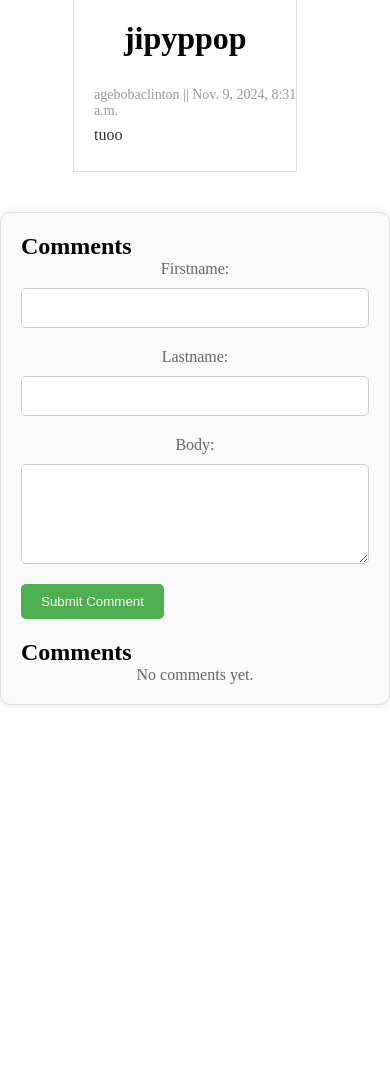
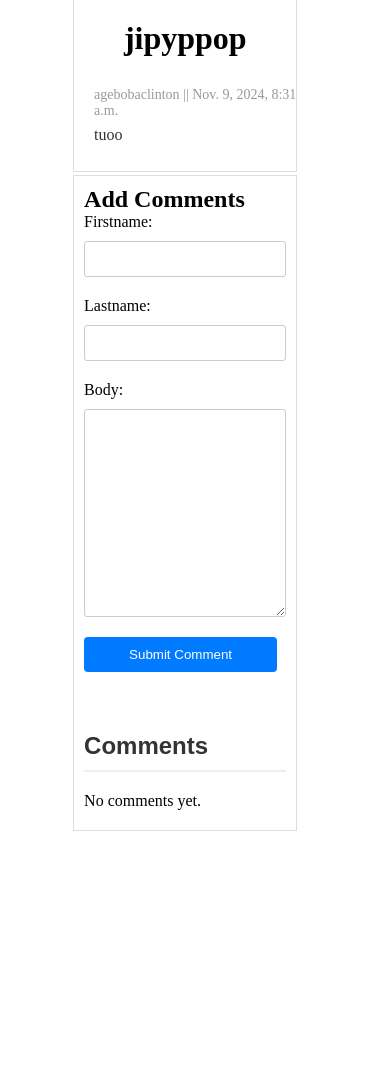
Before and after one commit to Clincios/mysite2, a Django app: a page that uses blog1/templates/blog1/details.html in a window 390 px wide; the page is wider, and only the part inside the window is pictured. Shown: the part 932-2003 px from the top of that part. Run offline with Django 5.2, Linux system fonts and the light colour scheme; data comes from the database, SQL or seed files in the repository; both versions use the stored data as it was after the commit.

Commit message:
added comments

```diff
--- a/blog1/forms.py
+++ b/blog1/forms.py
@@ -17,4 +17,4 @@ class SearchForm(forms.Form):
 class CommentForm(forms.ModelForm):
     class Meta:
         model = Comment
-        fields = ['firstname','lastname','body']
+        fields = ('firstname','lastname','body')
--- a/blog1/static/blog1/styles.css
+++ b/blog1/static/blog1/styles.css
@@ -348,7 +348,7 @@ input::placeholder {
   }
 
 .contact-form button[type="submit"] {
-  background-color: rgb(181, 31, 31);
+  background-color: #007bff;
   color: white;
   padding: 10px 45px;
   border: none;
@@ -358,6 +358,74 @@ input::placeholder {
 .contact-form button[type="submit"]:hover{
   background-color: #10182F;
 }
+
+/* Comments Section Container */
+.means h2 {
+  font-family: 'Arial', sans-serif;
+  color: #333;
+  padding-top: 60px;
+  margin-bottom: 20px;
+  padding-bottom: 10px;
+  border-bottom: 2px solid #eee;
+}
+
+/* Comments List */
+.meant ul {
+  list-style: none;
+  padding: 0;
+  margin: 0;
+}
+
+/* Individual Comment */
+.meant li {
+  list-style: none;
+  background-color: #f9f9f9;
+  border-radius: 8px;
+  padding: 15px;
+  margin-bottom: 15px;
+  box-shadow: 0 2px 4px rgba(0,0,0,0.1);
+}
+
+/* Comment Author */
+.meant strong {
+  color: #2c3e50;
+  font-size: 1.1em;
+}
+
+/* Posted Date */
+.meant small {
+  color: #666;
+  margin-left: 10px;
+  font-style: italic;
+}
+
+/* Comment Body */
+.meant li p {
+  margin-top: 10px;
+  color: #444;
+  line-height: 1.6;
+}
+
+/* No Comments Message */
+.meant ul p {
+  color: #666;
+  font-style: italic;
+  text-align: center;
+  padding: 20px;
+}
+
+/* Separator between name and date */
+.meant strong + small::before {
+  content: "||";
+  margin: 0 1px;
+  color: #ccc;
+}
+/* Optional hover effect */
+.meant li:hover {
+  transform: translateY(-2px);
+  transition: transform 0.2s ease;
+}
+
 
 /* ----------------------------------------Pagination-------------------------------------------------------------- */
 .pagination-bar {
@@ -414,90 +482,4 @@ input::placeholder {
       margin-bottom: 10px;
   }
 /* ----------------------------------------------------Comments------------------------------------------------------------- */
-/* comments.css */
-
-/* Comment container */
-.comments {
-  max-width: 800px;
-  margin: 40px auto;
-  padding: 20px;
-  background-color: #f9f9f9;
-  border: 1px solid #ddd;
-  border-radius: 10px;
-  box-shadow: 0 0 10px rgba(0, 0, 0, 0.1);
 }
-
-/* Comment form */
-.comments form {
-  margin-bottom: 20px;
-}
-
-.comments label {
-  display: block;
-  margin-bottom: 10px;
-}
-
-.comments input[type="text"], .comments input[type="text"] {
-  width: 100%;
-  height: 40px;
-  margin-bottom: 20px;
-  padding: 10px;
-  border: 1px solid #ccc;
-  border-radius: 5px;
-}
-
-.comments textarea {
-  width: 100%;
-  height: 100px;
-  padding: 10px;
-  border: 1px solid #ccc;
-  border-radius: 5px;
-  resize: vertical;
-}
-
-.comments button[type="submit"] {
-  background-color: #4CAF50;
-  color: #fff;
-  padding: 10px 20px;
-  border: none;
-  border-radius: 5px;
-  cursor: pointer;
-}
-
-.comments button[type="submit"]:hover {
-  background-color: #3e8e41;
-}
-
-/* Comment list */
-.comments ul {
-  list-style: none;
-  padding: 0;
-  margin: 0;
-}
-
-.comments li {
-  margin-bottom: 20px;
-  padding: 20px;
-  border-bottom: 1px solid #ccc;
-}
-
-.comments li:last-child {
-  border-bottom: none;
-}
-
-.comments strong {
-  font-weight: bold;
-  font-size: 18px;
-}
-
-.comments small {
-  font-size: 14px;
-  color: #666;
-}
-
-/* No comments message */
-.comments p {
-  text-align: center;
-  color: #666;
-}
-}
--- a/blog1/templates/blog1/details.html
+++ b/blog1/templates/blog1/details.html
@@ -16,8 +16,10 @@
     </div>
   </div>
 
-<div class="comments">
-    <h2>Comments</h2>
+<div class="container-details">
+  <div class="details-info">
+    <div class="contact-form">
+      <h2>Add Comments</h2>
       <!-- Comment form -->
     <form method="post">
       {% csrf_token %}
@@ -26,11 +28,13 @@
     </form>
 
     <!-- Comment list -->
+     <div class="means">
       <h2>Comments</h2>
-  <ul>
+     </div>
+    <ul class="meant">
       {% for comment in comments %}
           <li>
-            <strong>{{ comment.firstname }} {{ comment.lastname }}</strong>||<small>Posted on {{ comment.created_on }}</small>
+              <strong>{{ comment.firstname }} {{ comment.lastname }}</strong><small>Posted on {{ comment.created_on }}</small>
               <p>{{ comment.body }}</p>
           </li>
       {% empty %}
@@ -38,5 +42,8 @@
       {% endfor %}
     </ul>
   </div>
+  </div>
+</div>
+
 
 {% endblock content %}
--- a/requirements.txt
+++ b/requirements.txt
@@ -1,4 +1,6 @@
 asgiref==3.7.2
+certifi==2024.8.30
+cloudinary==1.41.0
 dj-database-url==2.2.0
 Django==5.0.2
 gunicorn==23.0.0
@@ -6,7 +8,9 @@ packaging==24.1
 pillow==10.4.0
 psycopg2==2.9.9
 python-decouple==3.8
+six==1.16.0
 sqlparse==0.4.4
 typing_extensions==4.12.2
 tzdata==2024.1
+urllib3==2.2.3
 whitenoise==6.7.0
```
Also changed, not shown: mysite1/settings.py (+4 -3 lines), db.sqlite3. Lines whose indentation alone changed are shown as unchanged.
